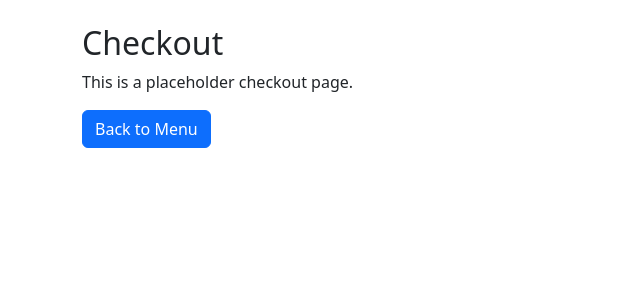
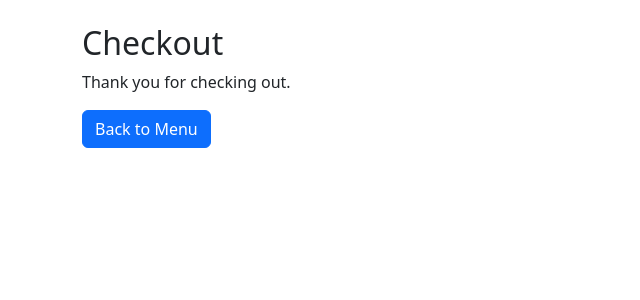
Before and after one commit to CiaranMccarthy1/Gui_Project, a Python web app: template templates/checkout.html in a window 1280 px wide. Shown: the part 56-356 px from the top of the page, without its empty margins (0-640 px from the left). Run offline with Jinja, Linux system fonts and the light colour scheme; the template is opened without the code that fills it, so the values that code supplies are empty.

Commit message:
Fixed a few bugs

```diff
--- a/templates/basket.html
+++ b/templates/basket.html
@@ -15,7 +15,7 @@
             <li class="list-group-item d-flex justify-content-between align-items-center">
                 <div>
                     {{ item.name }} - ${{ item.price }}
-                    <input type="number" class="form-control d-inline-block ms-2 quantity-input" style="width: 70px;" min="1" value="1" data-price="{{ item.price }}">
+                    <input type="number" class="form-control d-inline-block ms-2 quantity-input" style="width: 70px;" min="0" value="1" data-price="{{ item.price }}">
                 </div>
                 <span class="item-total">${{ item.price }}</span>
             </li>
--- a/templates/checkout.html
+++ b/templates/checkout.html
@@ -10,7 +10,7 @@
 
   <div class="container mt-4">
     <h2>Checkout</h2>
-    <p>This is a placeholder checkout page.</p>
+    <p>Thank you for checking out.</p>
     <a href="/" class="btn btn-primary">Back to Menu</a>
   </div>
 </body>
```
